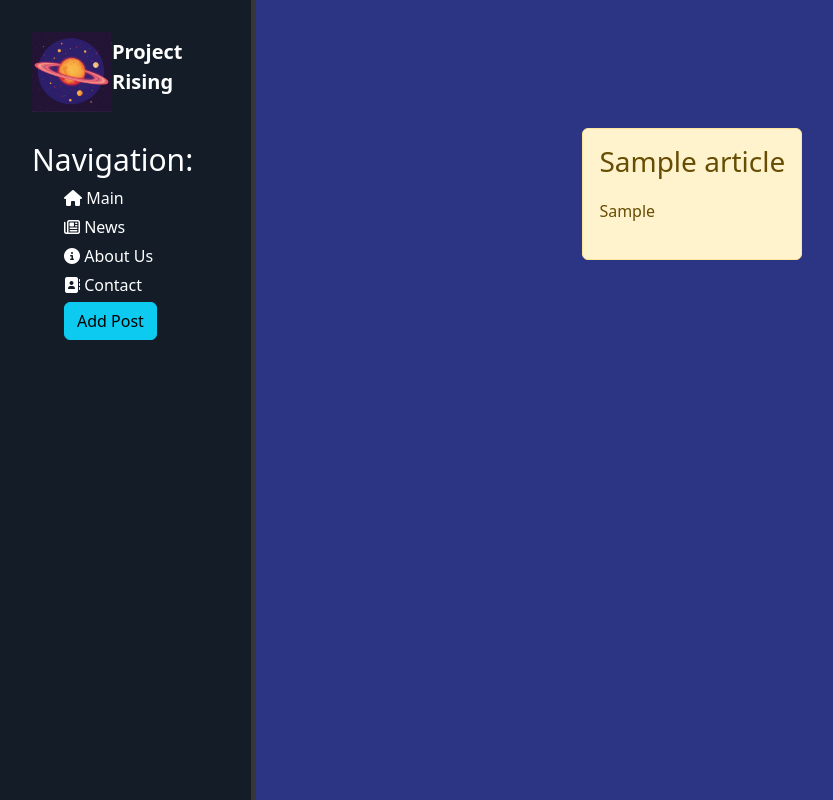
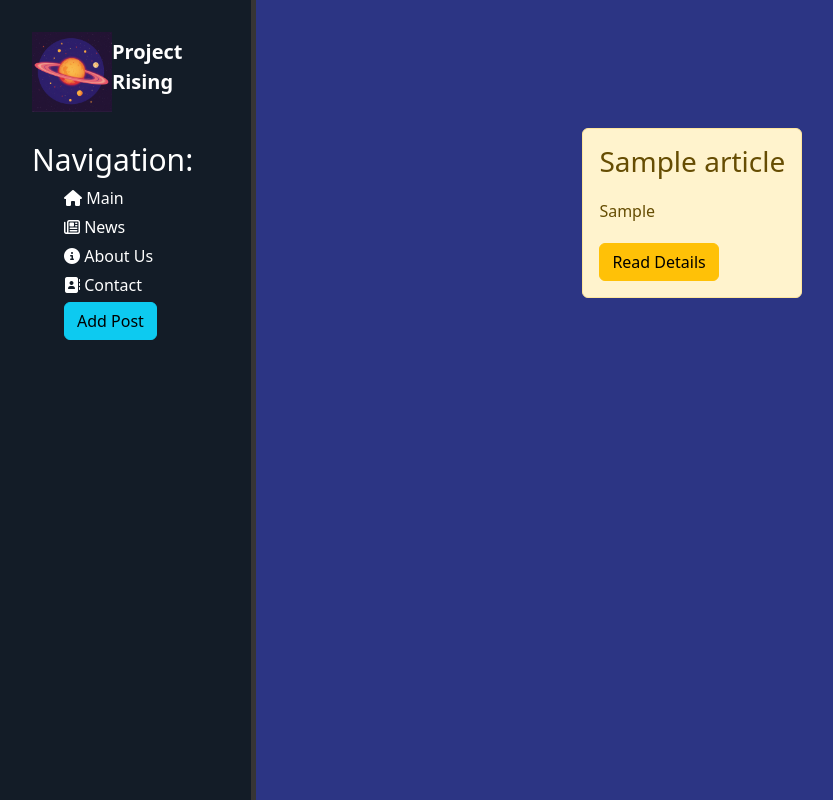
Before and after one commit to PlayErsGames666/Django, a Django app: page /news/ in a window 1280 px wide. Shown: the whole page, without its empty margins (0-833 px from the left). Run offline with Django 5.2, Linux system fonts and the light colour scheme; tables that the repository leaves empty hold one stand-in row (values such as "Sample post").

Commit message:
add a link for watching news cards in details

```diff
--- a/Rising/news/templates/news/news.html
+++ b/Rising/news/templates/news/news.html
@@ -13,6 +13,7 @@
                 <div class="alert alert-warning">
                     <h3>{{ el.title }}</h3>
                     <p>{{ el.announs }}</p>
+                    <a href="{% url 'news-detail' el.id %}" class="btn btn-warning">Read Details</a>
                 </div>
             {% endfor %}
         {% else %}
```
